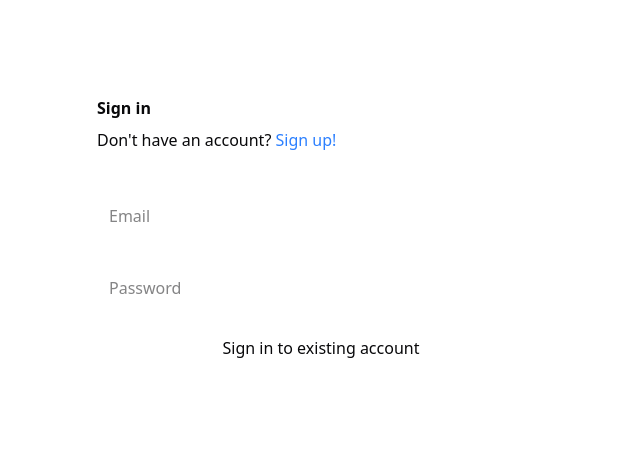
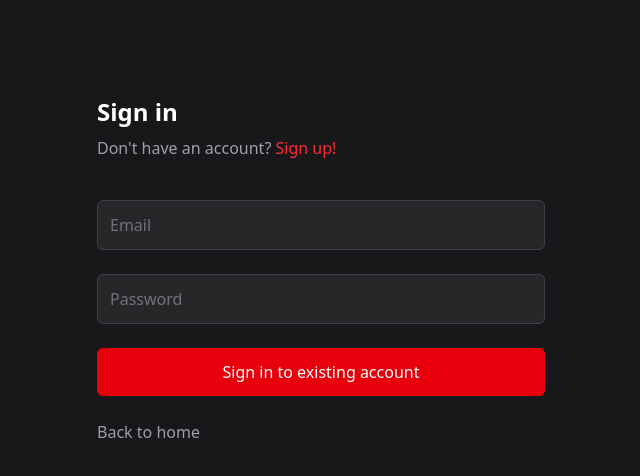
Before and after one commit to HaroonM0H/Reddit-Clone, a React (Vite) app: page /signin in a window 1280 px wide. Shown: the top 476 px of the page, without its empty margins (319-959 px from the left). Built offline with nearby package versions, Linux system fonts and the light colour scheme; no server answers.

Commit message:
fixed ui for signin and signup pages, improved UX with error validation

```diff
--- a/src/App.tsx
+++ b/src/App.tsx
@@ -12,7 +12,7 @@ function App() {
         <nav className="fixed top-0 left-0 right-0 z-50 bg-zinc-900 border-b border-zinc-800 shadow-lg">
           <div className="container mx-auto px-4 py-3 flex justify-between items-center">
             <Link to="/" className="text-white text-2xl font-bold hover:text-zinc-200 transition-colors">
-              My App
+              Dread it
             </Link>
             <div className="flex items-center gap-4">
               {session ? (
--- a/src/pages/Signin.tsx
+++ b/src/pages/Signin.tsx
@@ -20,34 +20,53 @@ const handleSignin = async (e: React.FormEvent<HTMLFormElement>) => {
 
         if (result.success) {
             navigate('/profile');
-            console.log("User signed up successfully:", result.data);
+        } else {
+            // Check for specific error types
+            if (result.error === 'Invalid login credentials') {
+                setError('User does not exist. Please check your email or sign up.');
+            } else {
+                setError(result.error || 'An error occurred');
+            }
         }
     } catch (err) {
-        setError('An error occured');
+        setError('An unexpected error occurred. Please try again.');
     } finally {
         setLoading(false);
     }
 
 }
 return (
-    <div>
+    <div className="min-h-screen bg-zinc-900 text-white">
       <form onSubmit={handleSignin} className="max-w-md m-auto pt-24">
-        <h2 className="font-bold pb-2">Sign in</h2>
-        <p>
-          Don't have an account? <Link to="/signup" className="text-blue-500 hover:text-blue-600">Sign up!</Link>
+        <h2 className="font-bold text-2xl pb-2">Sign in</h2>
+        <p className="text-zinc-400">
+          Don't have an account? <Link to="/signup" className="text-red-500 hover:text-red-400 transition-colors">Sign up!</Link>
         </p>
         <div className="flex flex-col py-4">
-          <input onChange={(e) => setEmail(e.target.value)}
+          <input
+            onChange={(e) => setEmail(e.target.value)}
             placeholder="Email"
-            className="p-3 mt-6"
+            className="p-3 mt-6 bg-zinc-800 border border-zinc-700 rounded-sm focus:outline-none focus:border-zinc-600 text-white placeholder:text-zinc-500"
             type="email"
-            />
-          <input onChange={(e) => setPassword(e.target.value)}
+          />
+          <input
+            onChange={(e) => setPassword(e.target.value)}
             placeholder="Password"
-            className="p-3 mt-6"
+            className="p-3 mt-6 bg-zinc-800 border border-zinc-700 rounded-sm focus:outline-none focus:border-zinc-600 text-white placeholder:text-zinc-500"
             type="password"
-            />
-          <button type="submit" disabled={loading} className="mt-6 w-full"> Sign in to existing account </button>
+          />
+          <button
+            type="submit"
+            disabled={loading}
+            className="bg-red-600 text-white px-6 py-3 mt-6 w-full rounded-sm hover:bg-red-700 transition-colors disabled:opacity-50"
+          >
+            Sign in to existing account
+          </button>
+
+          <br></br>
+          <Link to= "/App" className="text-zinc-400 hover:text-white transition-colors">
+            Back to home
+          </Link>
 
           {error && <p className="text-red-500 text-center pt-4">{error}</p>}
         </div>
--- a/src/pages/Signup.tsx
+++ b/src/pages/Signup.tsx
@@ -30,30 +30,43 @@ const handleSignup = async (e: React.FormEvent<HTMLFormElement>) => {
 
 }
 return (
-    <div>
+    <div className="min-h-screen bg-zinc-900 text-white">
       <form onSubmit={handleSignup} className="max-w-md m-auto pt-24">
-        <h2 className="font-bold pb-2">Sign up today!</h2>
-        <p>
-          Already have an account? <Link to="/signin" className="text-blue-500 hover:text-blue-600">Sign in!</Link>
+        <h2 className="font-bold text-2xl pb-2">Sign up today!</h2>
+        <p className="text-zinc-400">
+          Already have an account? <Link to="/signin" className="text-red-500 hover:text-red-400 transition-colors">Sign in!</Link>
         </p>
         <div className="flex flex-col py-4">
-          <input onChange={(e) => setEmail(e.target.value)}
+          <input
+            onChange={(e) => setEmail(e.target.value)}
             placeholder="Email"
-            className="p-3 mt-6"
+            className="p-3 mt-6 bg-zinc-800 border border-zinc-700 rounded-sm focus:outline-none focus:border-zinc-600 text-white placeholder:text-zinc-500"
             type="email"
-            />
-          <input onChange={(e) => setPassword(e.target.value)}
+          />
+          <input
+            onChange={(e) => setPassword(e.target.value)}
             placeholder="Password"
-            className="p-3 mt-6"
+            className="p-3 mt-6 bg-zinc-800 border border-zinc-700 rounded-sm focus:outline-none focus:border-zinc-600 text-white placeholder:text-zinc-500"
             type="password"
-            />
-          <button type="submit" disabled={loading} className="mt-6 w-full"> Create account </button>
+          />
+          <button
+            type="submit"
+            disabled={loading}
+            className="bg-red-600 text-white px-6 py-3 mt-6 w-full rounded-sm hover:bg-red-700 transition-colors disabled:opacity-50"
+          >
+            Create account
+          </button>
+
+          <br></br>
+          <Link to= "/App" className="text-zinc-400 hover:text-white transition-colors">
+            Back to home
+          </Link>
 
           {error && <p className="text-red-500 text-center pt-4">{error}</p>}
         </div>
       </form>
     </div>
-  );
+);
 };
 
 export default Signup;
```
